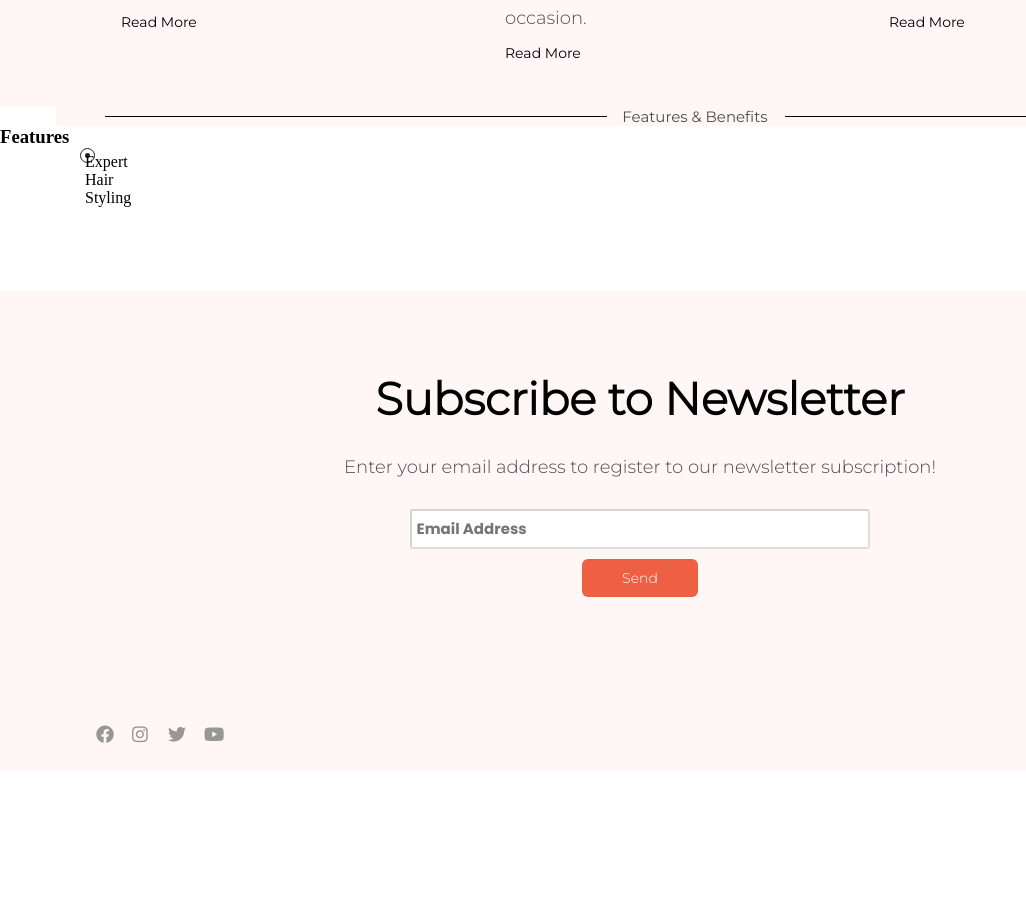
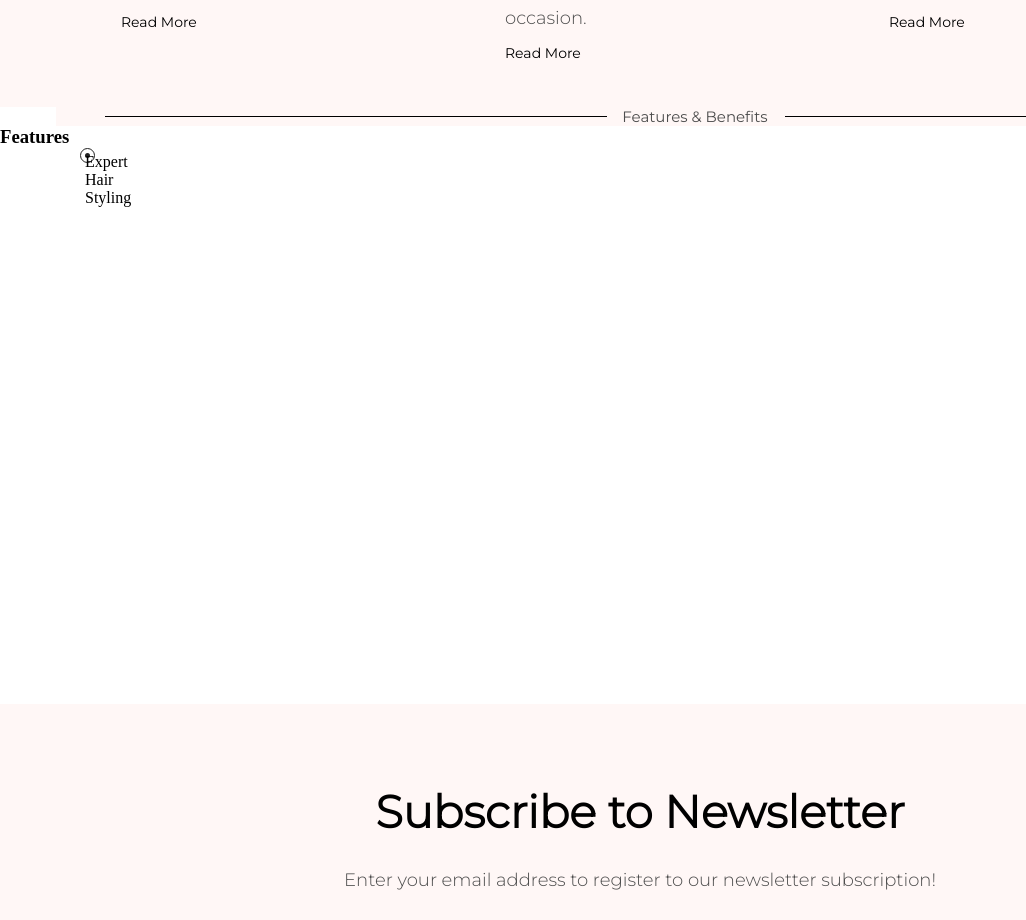
Before and after one commit to nadiahosisy/Beauty-Salon, a React (Vite) app: page /Home in a window 1280 px wide. Shown: the part 2203-3123 px from the top of the page, without its empty margins (0-1026 px from the left). Before the commit the page ends 2974 px from the top, so only its background shows below. Built offline with nearby package versions, Linux system fonts and the light colour scheme.

Commit message:
added style

```diff
--- a/src/components/home-page-component/FeaturesAndBenefits.jsx
+++ b/src/components/home-page-component/FeaturesAndBenefits.jsx
@@ -11,11 +11,10 @@ const FeaturesAndBenefits = () => {
         </div>
       </div>
       <div className="main-div-featuers">
+        <h3>Features</h3>
         <div className="container-div-featuers">
-          <h3>Features</h3>
           <div className="circle">
             <div className="dot">
-              {" "}
               <span>Expert Hair Styling</span>
             </div>
           </div>
--- a/src/style/home-beneifts.css
+++ b/src/style/home-beneifts.css
@@ -68,3 +68,9 @@
   background-color: #212121;
   border-radius: 50%;
 }
+.main-div-featuers {
+  display: flex;
+  flex-direction: column;
+  width: 750px;
+  height: 450px;
+}
```
